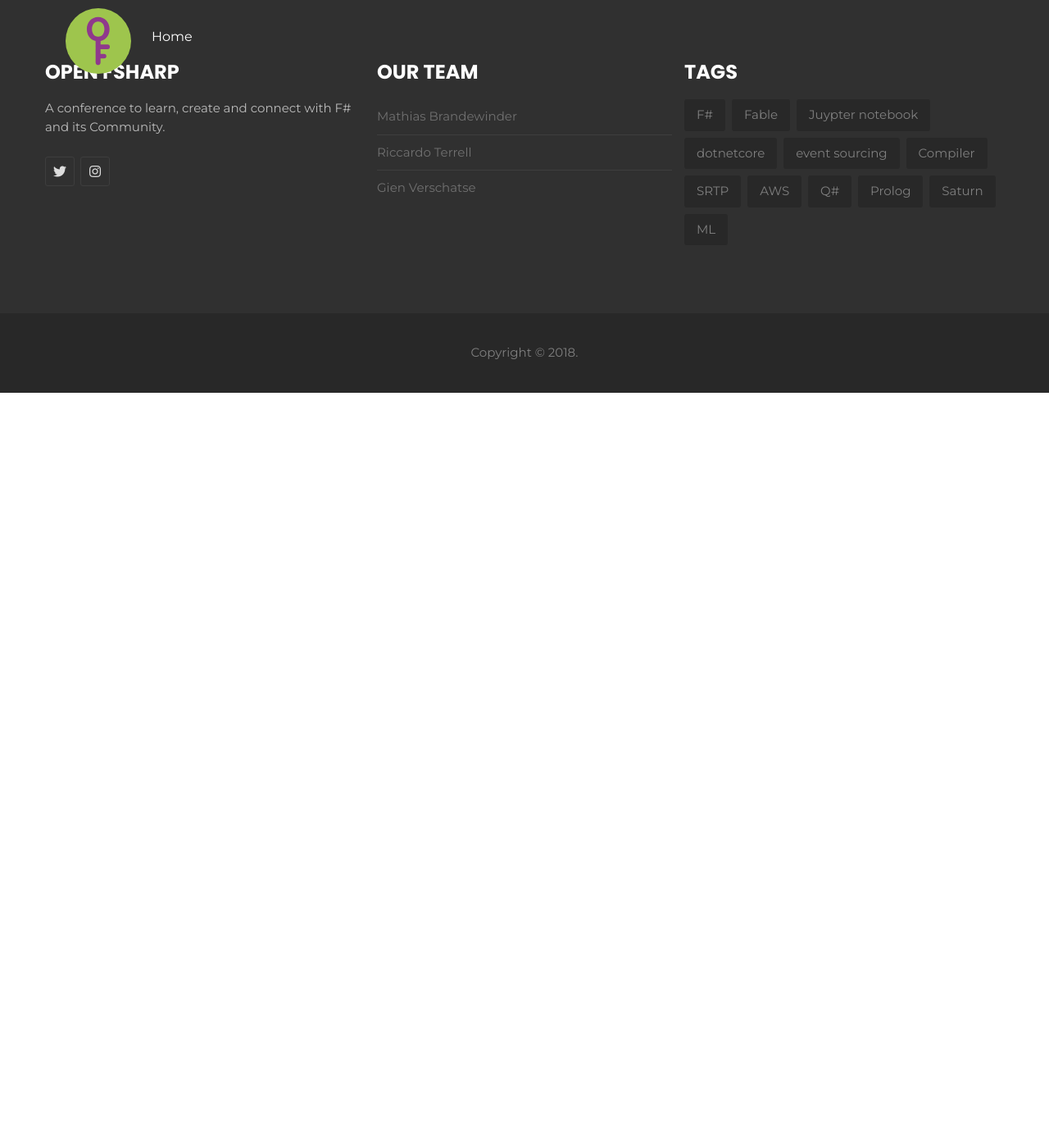
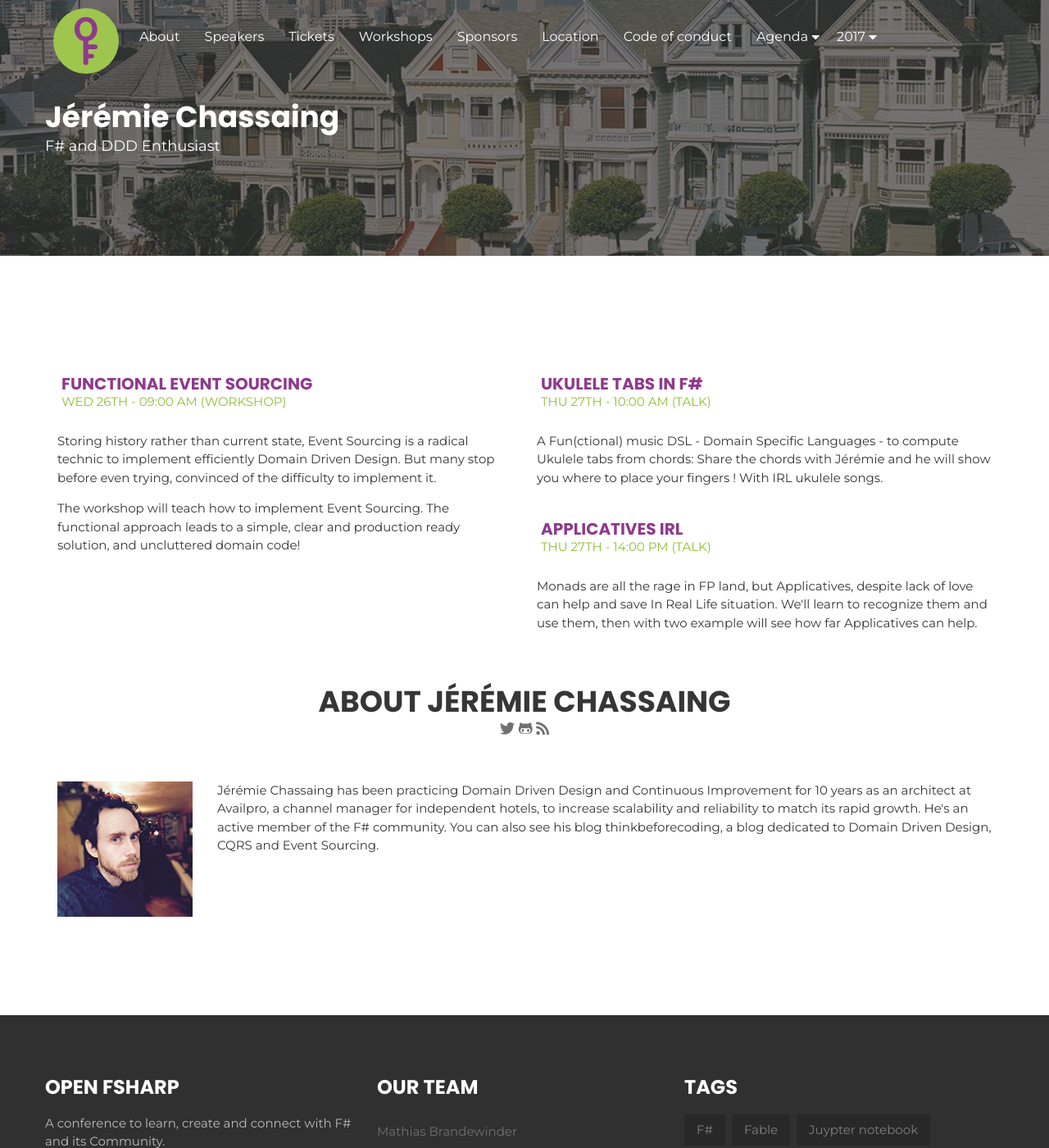
Before and after one commit to open-fsharp/open-fsharp.github.io, a Jekyll site: the page built from speakers/jeremie-chassaing.md, in a window 1280 px wide and 1400 px high. Shown: the whole window at 82% size. Built offline with Jekyll 4.4.1, drawn with Linux system fonts in a browser that asks for light colours; nearby versions of some CDN libraries; our own code applies the rules of GitHub Pages for plain Markdown files; comment, search, counter and statistics services are not loaded.

Commit message:
add talk info jeremie chassaing

```diff
--- a/speakers/jeremie-chassaing.md
+++ b/speakers/jeremie-chassaing.md
@@ -0,0 +1,74 @@
+---
+layout: speaker
+title: Jérémie Chassaing
+category: F# and DDD Enthusiast
+---
+
+<div class="row">
+    <div class="col-md-6">
+        <div class="speaker-talk">
+            <div class="section-head">
+                <h2 class="header-title">Functional Event Sourcing</h2>
+                    <p class="header-desc">Wed 26th - 09:00 AM (Workshop)</p>
+            </div>
+            <div>
+                <p>
+                    Storing history rather than current state, Event Sourcing is a radical technic to implement efficiently Domain Driven Design. But many stop before even trying, convinced of the difficulty to implement it.
+                </p>
+                <p>
+                    The workshop will teach how to implement Event Sourcing. The functional approach leads to a simple, clear and production ready solution, and uncluttered domain code!
+                </p>
+            </div>
+        </div>
+    </div>
+    <div class="col-md-6">
+        <div class="speaker-talk">
+            <div class="section-head">
+                <h2 class="header-title">Ukulele Tabs in F#</h2>
+                    <p class="header-desc">Thu 27th - 10:00 AM (Talk)</p>
+            </div>
+            <div>
+                <p>
+                    A Fun(ctional) music DSL - Domain Specific Languages - to compute Ukulele tabs from chords: Share the chords with Jérémie and he will show you where to place your fingers ! With IRL ukulele songs.
+                </p>
+            </div>
+        </div>
+    </div>
+    <div class="col-md-6">
+        <div class="speaker-talk">
+            <div class="section-head">
+                <h2 class="header-title">Applicatives IRL</h2>
+                    <p class="header-desc">Thu 27th - 14:00 PM (Talk)</p>
+            </div>
+            <div>
+                <p>
+                    Monads are all the rage in FP land, but Applicatives, despite lack of love can help and save In Real Life situation. We'll learn to recognize them and use them, then with two example will see how far Applicatives can help.
+                </p>
+            </div>
+        </div>
+    </div>
+</div><!-- /.row -->
+<div class="row">
+    <div class="col-md-12">
+        <div class="speaker-about">
+            <div class="section-head">
+                <h2 class="header-title">About {{ page.title }}</h2>
+                <p class="header-desc">
+                    <a href="https://twitter.com/thinkb4coding"><i class="fab fa-twitter"></i></a>
+					<a href="https://github.com/thinkbeforecoding"><i class="fab fa-github-alt"></i></a>
+					<a href="https://thinkbeforecoding.com/"><i class="fas fa-rss"></i></a>
+                </p>
+            </div>
+            <div class="row">
+                <div class="col-md-2">
+                    <img src="{{ site.baseurl }}public/assets/speakers/2018/jeremie-chassaing.jpg" alt="Jeremie Chassaing" />
+                </div>
+                <div class="col-md-10">
+                    <p>
+                        Jérémie Chassaing has been practicing Domain Driven Design and Continuous Improvement for 10 years as an architect at Availpro, a channel manager for independent hotels, to increase scalability and reliability to match its rapid growth. He's an active member of the F# community. You can also see his blog thinkbeforecoding, a blog dedicated to Domain Driven Design, CQRS and Event Sourcing.
+                    </p>
+                </div>
+            </div>
+        </div>
+    </div>
+</div>
```
Also changed, not shown: index.html (+23 -23 lines).
